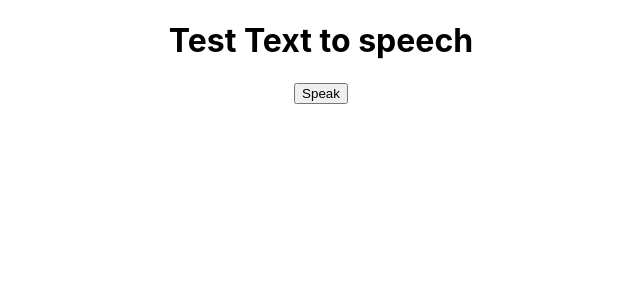
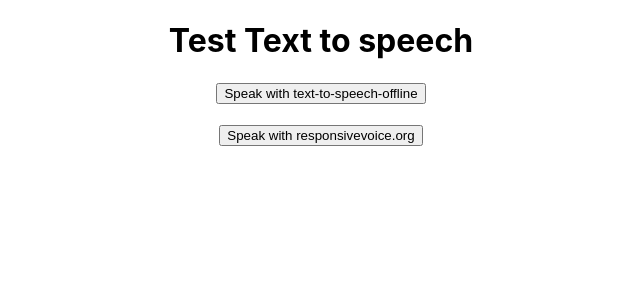
Before and after one commit to fausto-sgobba/test-text-to-speech, a React (Create React App) app: page / in a window 1280 px wide. Shown: the top 300 px of the page, without its empty margins (319-959 px from the left). Built offline with nearby package versions, Linux system fonts and the light colour scheme.

Commit message:
PEF-46 - talkify.min.js

```diff
--- a/package.json
+++ b/package.json
@@ -9,6 +9,7 @@
     "react": "^17.0.2",
     "react-dom": "^17.0.2",
     "react-scripts": "4.0.3",
+    "talkify-tts": "^3.8.0",
     "text-to-speech-offline": "^1.0.1",
     "web-vitals": "^1.0.1"
   },
--- a/public/index.html
+++ b/public/index.html
@@ -4,6 +4,7 @@
     <meta charset="utf-8" />
     <link rel="icon" href="%PUBLIC_URL%/favicon.ico" />
     <meta name="viewport" content="width=device-width, initial-scale=1" />
+    <script src="https://code.responsivevoice.org/responsivevoice.js?key=xDsECHgZ"></script>
     <meta name="theme-color" content="#000000" />
     <meta
       name="description"
--- a/src/App.css
+++ b/src/App.css
@@ -1,5 +1,9 @@
 .App {
   text-align: center;
+}
+
+.row + .row {
+  margin-top: 20px;
 }
 
 .App-logo {
--- a/src/App.js
+++ b/src/App.js
@@ -1,18 +1,32 @@
 import './App.css';
-import TTS from 'text-to-speech-offline'
+import TTS from 'text-to-speech-offline';
+require('talkify-tts/dist/talkify.min.js');
 
 function App() {
+  const textToSpeak =
+    'Prosegui per 300 metri, alla rotonda prendi la seconda uscita';
+  const speakLibrary1 = () => {
+    console.log('speak 1');
+    // TTS(string, language, volume, rate, pitch)
+    TTS(textToSpeak, 'it-IT');
+  };
 
-  const speak = ()=>{
-    console.log('speak');
-    // TTS(string, language, volume, rate, pitch)
-    TTS('Ciao Fausto, come stai?','it-IT')
-  }
+  const speakLibrary2 = () => {
+    console.log('speak 2');
+    window.responsiveVoice.speak(textToSpeak, 'Italian Female');
+  };
 
   return (
-    <div className="App">
+    <div className='App'>
       <h1>Test Text to speech</h1>
-      <button onClick={speak}>Speak</button>
+      <div className='row'>
+        <button onClick={speakLibrary1}>
+          Speak with text-to-speech-offline
+        </button>
+      </div>
+      <div className='row'>
+        <button onClick={speakLibrary2}>Speak with responsivevoice.org</button>
+      </div>
     </div>
   );
 }
```
Also changed, not shown: 2 other files (tests, documents, lock files or other folders).
